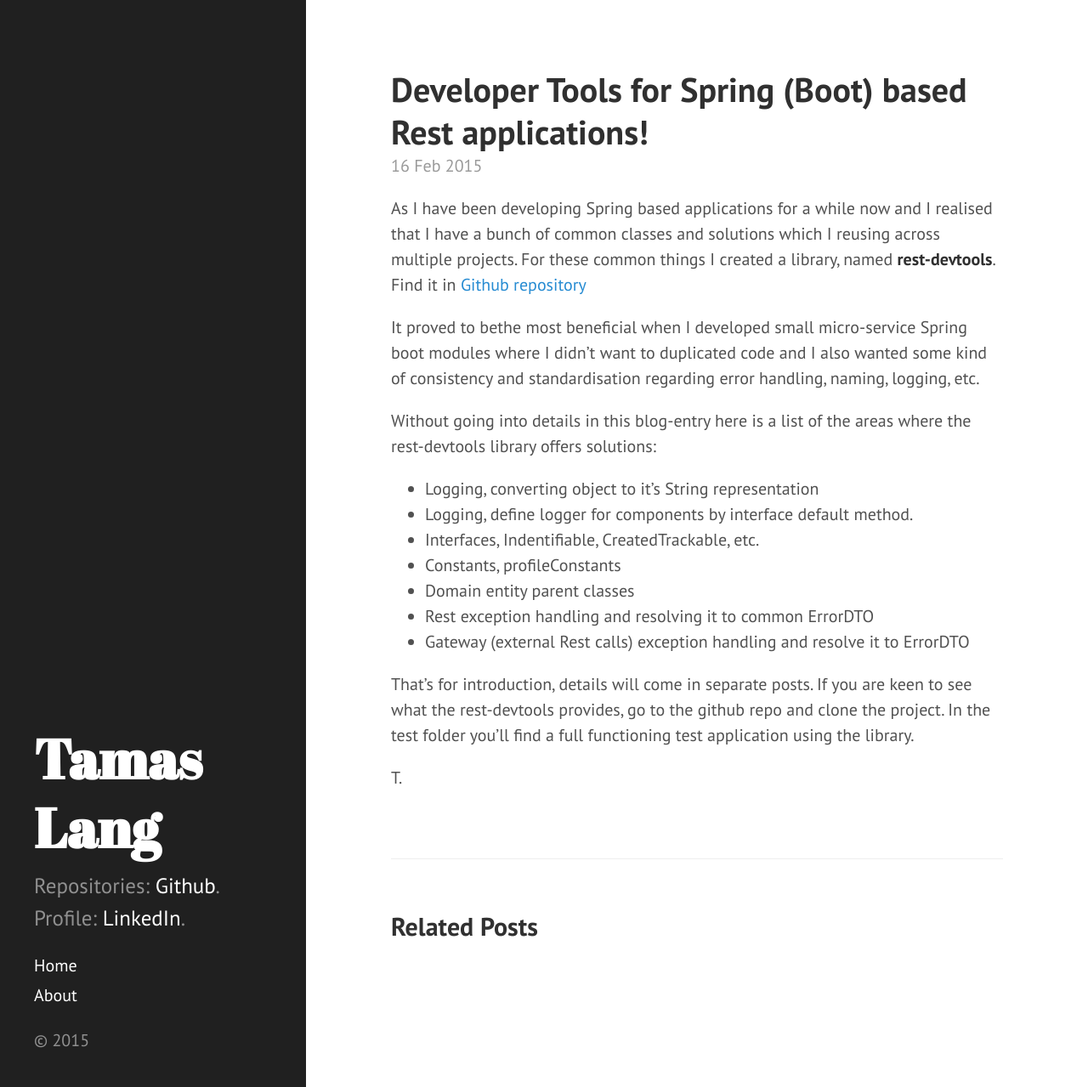
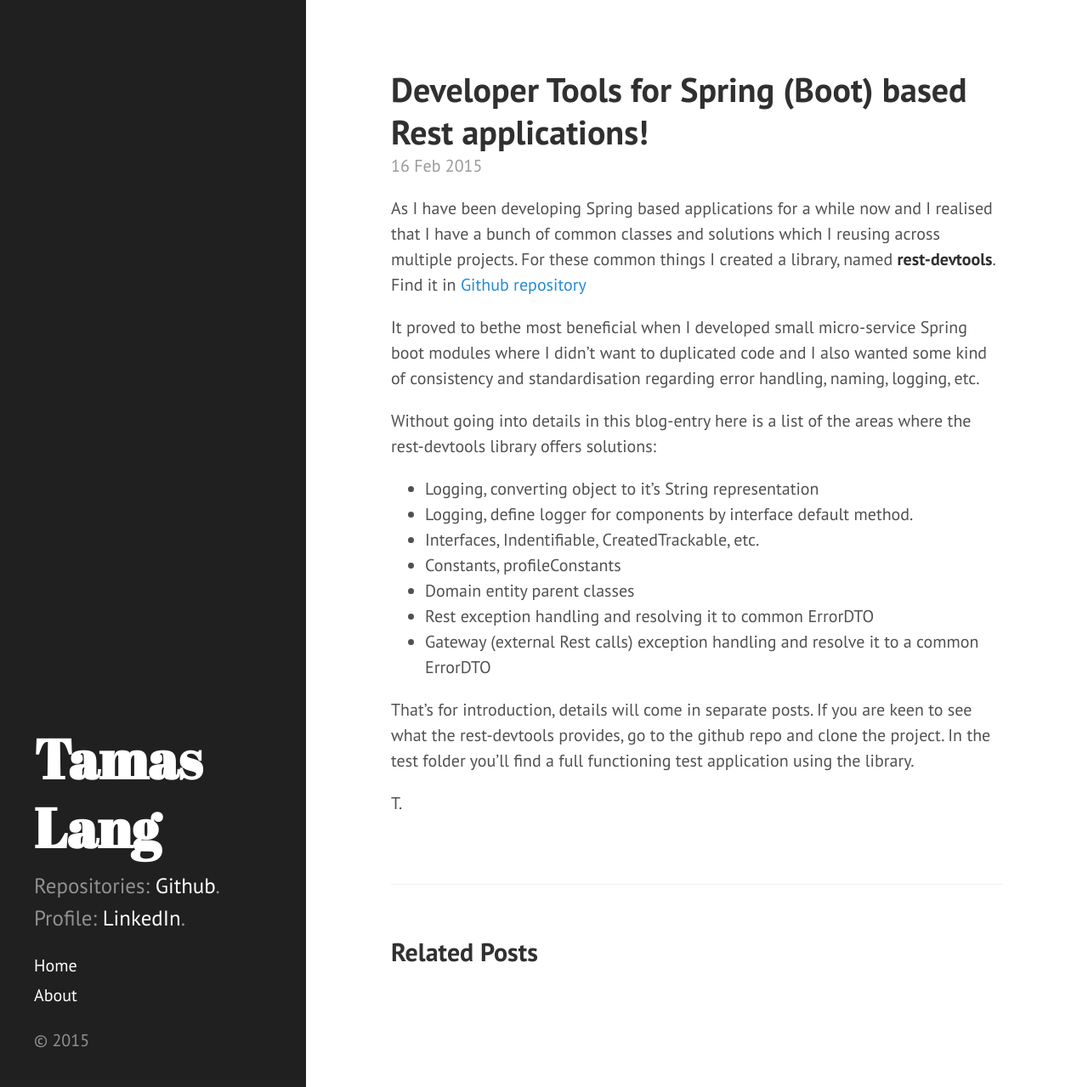
Before and after one commit to timeamolnar/tamaslang.github.io, a Jekyll site: the page built from _posts/2015-02-16-rest-devtools-introduction.md, in a window 1280 px wide and 1279 px high. Shown: the whole window at 85% size. Built offline with Jekyll 4.4.1, drawn with Linux system fonts in a browser that asks for light colours; Markdown is read by kramdown in place of the engine named in the settings.

Commit message:
fix typo

```diff
--- a/_posts/2015-02-16-rest-devtools-introduction.md
+++ b/_posts/2015-02-16-rest-devtools-introduction.md
@@ -17,7 +17,7 @@ Without going into details in this blog-entry here is a list of the areas where
 * Constants, profileConstants<br/>
 * Domain entity parent classes<br/>
 * Rest exception handling and resolving it to common ErrorDTO<br/>
-* Gateway (external Rest calls) exception handling and resolve it to ErrorDTO<br/>
+* Gateway (external Rest calls) exception handling and resolve it to a common ErrorDTO<br/>
 
 That's for introduction, details will come in separate posts. If you are keen to see what the rest-devtools provides, go to the github repo and clone the project.
 In the test folder you'll find a full functioning test application using the library.
```
